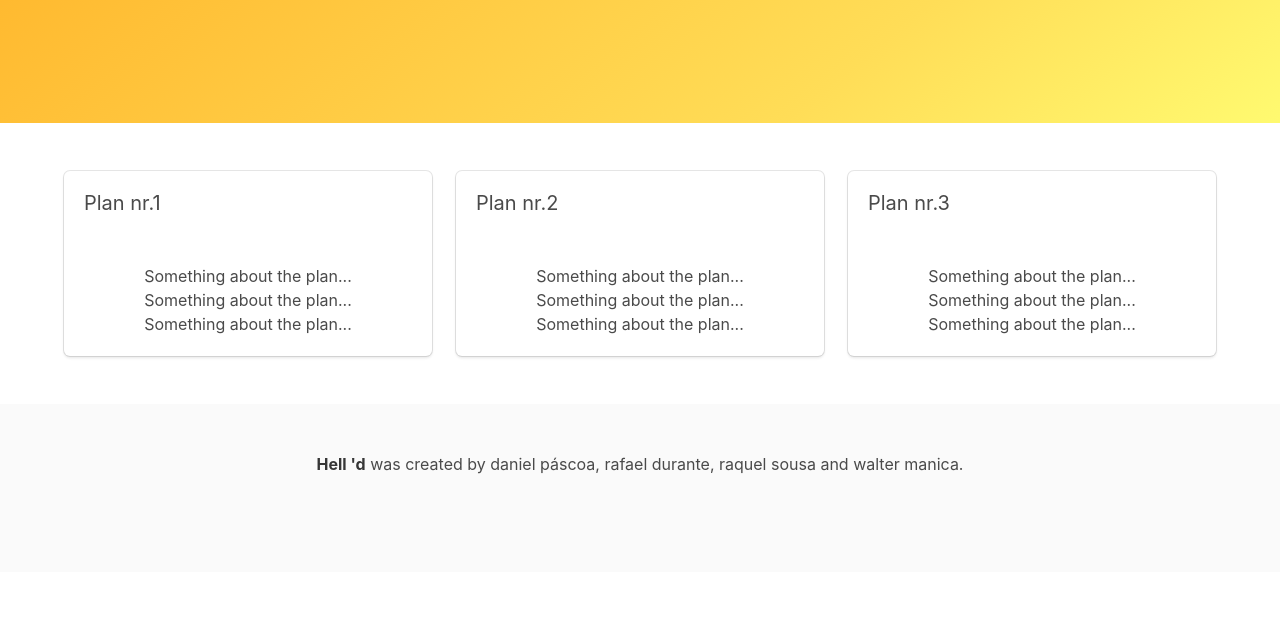
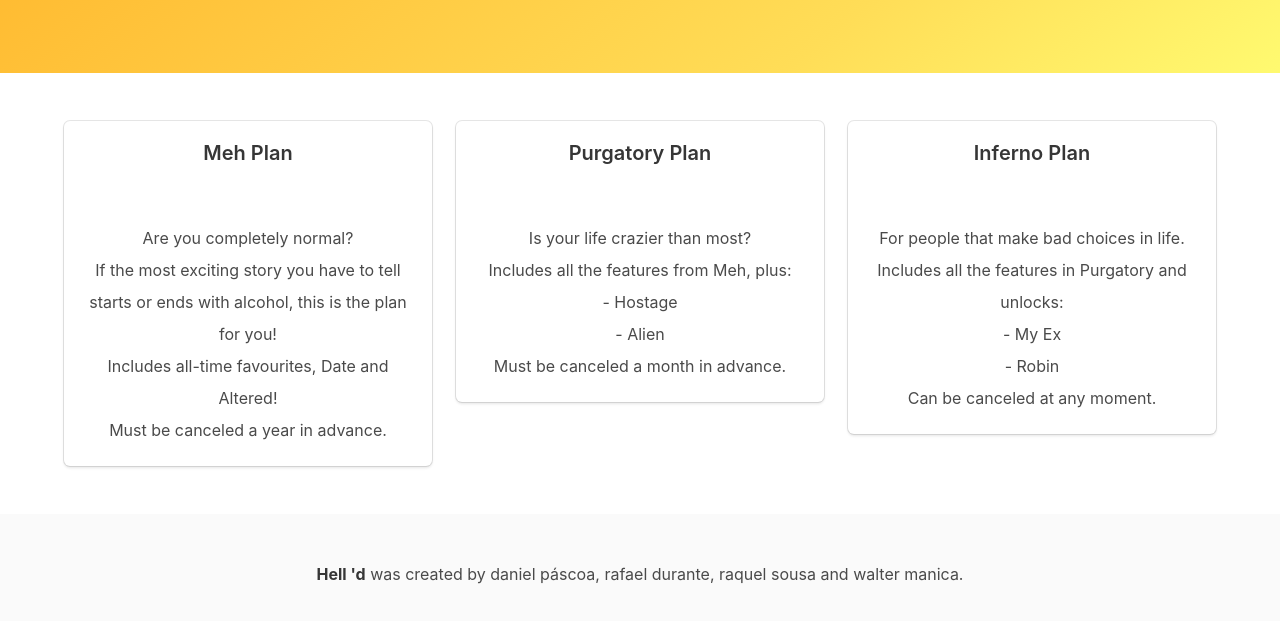
Before and after one commit to rafaelmdurante/ac_hackathon_helld, a plain HTML site: page index.html in a window 1280 px wide. Shown: the part 1931-2552 px from the top of the page. Before the commit the page ends 2503 px from the top, so only its background shows below. Drawn offline with nearby package versions, Linux system fonts and the light colour scheme; files whose address does not match are found by name.

Commit message:
added text to plans and added a new html page to login, only with username and password

```diff
--- a/index.html
+++ b/index.html
@@ -53,7 +53,7 @@
             </a>
             <!-- ABOUT US -->
             <a class="navbar-item" href="#aboutus">
-              About us
+              Why us?
             </a>
           </div>
 
@@ -100,11 +100,9 @@
       <div class="hero-body">
         <div class="container">
           <h1 class="title">
-            About us
+            Why us?
           </h1>
-          <h2 class="subtitle">
-            Who are we?
-          </h2>
+          <h2 class="subtitle">You may need some <strong>HELLp</strong>...</h2>
         </div>
       </div>
     </section>
@@ -113,8 +111,6 @@
     <section class="section">
       <div class="container">
         <h2 class="subtitle">
-          <p>Knowing You Can Be <strong>HELLped</strong>...</p>
-          <br />
           <p>
             Do you know whether there are any incidents or frustration awaiting
             you when you go out on a date?
@@ -175,35 +171,44 @@
       <div class="container">
         <div class="columns">
           <div class="column">
-            <div class="box">
-              <h2 class="subtitle">Plan nr.1</h2>
-              <br />
+            <div class="box" style="line-height: 200%;">
               <div class="align">
-                <p>Something about the plan...</p>
-                <p>Something about the plan...</p>
-                <p>Something about the plan...</p>
+                <h2 class="subtitle"><strong>Meh Plan</strong></h2>
+                <br />
+                <p>Are you completely normal?</p>
+                <p>
+                  If the most exciting story you have to tell starts or ends
+                  with alcohol, this is the plan for you!
+                </p>
+                <p>Includes all-time favourites, Date and Altered!</p>
+                <p>Must be canceled a year in advance.</p>
               </div>
             </div>
           </div>
           <div class="column">
-            <div class="box">
-              <h2 class="subtitle">Plan nr.2</h2>
-              <br />
+            <div class="box" style="line-height: 200%;">
               <div class="align">
-                <p>Something about the plan...</p>
-                <p>Something about the plan...</p>
-                <p>Something about the plan...</p>
+                <h2 class="subtitle"><strong>Purgatory Plan</strong></h2>
+                <br />
+
+                <p>Is your life crazier than most?</p>
+                <p>Includes all the features from Meh, plus:</p>
+                <p>- Hostage</p>
+                <p>- Alien</p>
+                <p>Must be canceled a month in advance.</p>
               </div>
             </div>
           </div>
           <div class="column">
-            <div class="box">
-              <h2 class="subtitle">Plan nr.3</h2>
-              <br />
+            <div class="box" style="line-height: 200%;">
               <div class="align">
-                <p>Something about the plan...</p>
-                <p>Something about the plan...</p>
-                <p>Something about the plan...</p>
+                <h2 class="subtitle"><strong>Inferno Plan</strong></h2>
+                <br />
+                <p>For people that make bad choices in life.</p>
+                <p>Includes all the features in Purgatory and unlocks:</p>
+                <p>- My Ex</p>
+                <p>- Robin</p>
+                <p>Can be canceled at any moment.</p>
               </div>
             </div>
           </div>
```
Also changed, not shown: loginform.html (added, +49 -0 lines).
